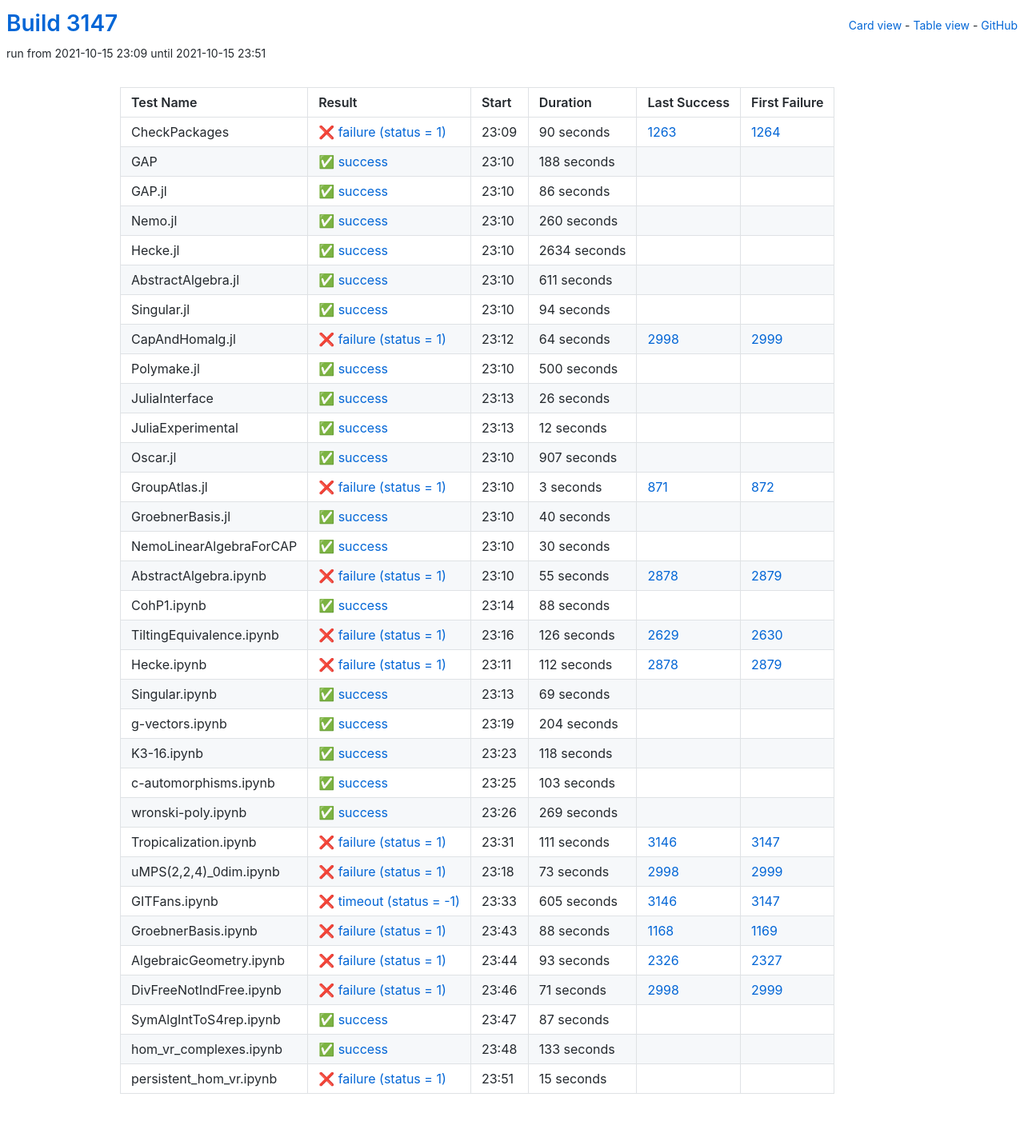
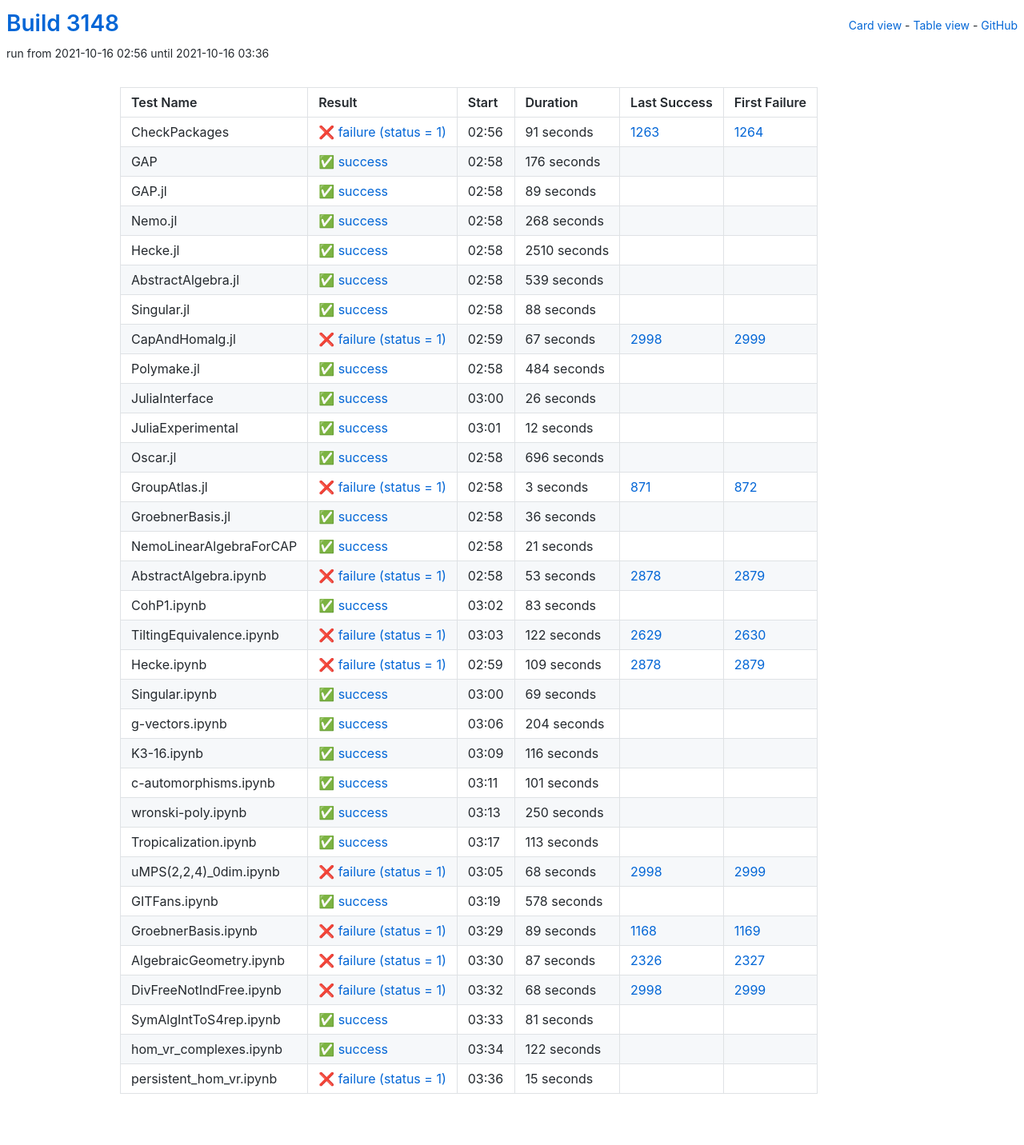
Before and after one commit to oscar-system/oscar-ci-status-stable, a Jekyll site: the page built from table.html, in a window 1280 px wide. Shown: the whole page at 80% size. Built offline with Jekyll 4.4.1, drawn with Linux system fonts in a browser that asks for light colours.

Commit message:
Build #3148

```diff
--- a/_data/ci.yml
+++ b/_data/ci.yml
@@ -1,6 +1,6 @@
 ---
-build: 3147
-build_url: https://oscarci.mathematik.uni-kl.de/job/oscar-stable/3147/
+build: 3148
+build_url: https://oscarci.mathematik.uni-kl.de/job/oscar-stable/3148/
 job: oscar-stable
 organization: oscar-system
 repo: oscar-ci-status-stable
@@ -8,116 +8,116 @@ repourl: https://github.com/oscar-system/oscar-ci-status-stable
 tests:
 - name: CheckPackages
   id: checkpackages
-  log: https://oscarci.mathematik.uni-kl.de/job/oscar-stable/3147/artifact/logs/build-3147/CheckPackages.log
-  start: 2021-10-15 23:09
+  log: https://oscarci.mathematik.uni-kl.de/job/oscar-stable/3148/artifact/logs/build-3148/CheckPackages.log
+  start: 2021-10-16 02:56
   success: false
   exitcode: 1
   status: failure
-  duration: 90
+  duration: 91
   last_success: 1263
   last_success_url: https://oscarci.mathematik.uni-kl.de/job/oscar-stable/1263/
   first_failure: 1264
   first_failure_url: https://oscarci.mathematik.uni-kl.de/job/oscar-stable/1264/
 - name: GAP
   id: gap
-  log: https://oscarci.mathematik.uni-kl.de/job/oscar-stable/3147/artifact/logs/build-3147/GAP.log
-  start: 2021-10-15 23:10
+  log: https://oscarci.mathematik.uni-kl.de/job/oscar-stable/3148/artifact/logs/build-3148/GAP.log
+  start: 2021-10-16 02:58
   success: true
   exitcode: 0
   status: success
-  duration: 188
+  duration: 176
   last_success: false
   last_success_url:
   first_failure: false
   first_failure_url:
 - name: GAP.jl
   id: gap-jl
-  log: https://oscarci.mathematik.uni-kl.de/job/oscar-stable/3147/artifact/logs/build-3147/GAP.jl.log
-  start: 2021-10-15 23:10
+  log: https://oscarci.mathematik.uni-kl.de/job/oscar-stable/3148/artifact/logs/build-3148/GAP.jl.log
+  start: 2021-10-16 02:58
   success: true
   exitcode: 0
   status: success
-  duration: 86
+  duration: 89
   last_success: false
   last_success_url:
   first_failure: false
   first_failure_url:
 - name: Nemo.jl
   id: nemo-jl
-  log: https://oscarci.mathematik.uni-kl.de/job/oscar-stable/3147/artifact/logs/build-3147/Nemo.jl.log
-  start: 2021-10-15 23:10
+  log: https://oscarci.mathematik.uni-kl.de/job/oscar-stable/3148/artifact/logs/build-3148/Nemo.jl.log
+  start: 2021-10-16 02:58
   success: true
   exitcode: 0
   status: success
-  duration: 260
+  duration: 268
   last_success: false
   last_success_url:
   first_failure: false
   first_failure_url:
 - name: Hecke.jl
   id: hecke-jl
-  log: https://oscarci.mathematik.uni-kl.de/job/oscar-stable/3147/artifact/logs/build-3147/Hecke.jl.log
-  start: 2021-10-15 23:10
+  log: https://oscarci.mathematik.uni-kl.de/job/oscar-stable/3148/artifact/logs/build-3148/Hecke.jl.log
+  start: 2021-10-16 02:58
   success: true
   exitcode: 0
   status: success
-  duration: 2634
+  duration: 2510
   last_success: false
   last_success_url:
   first_failure: false
   first_failure_url:
 - name: AbstractAlgebra.jl
   id: abstractalgebra-jl
-  log: https://oscarci.mathematik.uni-kl.de/job/oscar-stable/3147/artifact/logs/build-3147/AbstractAlgebra.jl.log
-  start: 2021-10-15 23:10
+  log: https://oscarci.mathematik.uni-kl.de/job/oscar-stable/3148/artifact/logs/build-3148/AbstractAlgebra.jl.log
+  start: 2021-10-16 02:58
   success: true
   exitcode: 0
   status: success
-  duration: 611
+  duration: 539
   last_success: false
   last_success_url:
   first_failure: false
   first_failure_url:
 - name: Singular.jl
   id: singular-jl
-  log: https://oscarci.mathematik.uni-kl.de/job/oscar-stable/3147/artifact/logs/build-3147/Singular.jl.log
-  start: 2021-10-15 23:10
+  log: https://oscarci.mathematik.uni-kl.de/job/oscar-stable/3148/artifact/logs/build-3148/Singular.jl.log
+  start: 2021-10-16 02:58
   success: true
   exitcode: 0
   status: success
-  duration: 94
+  duration: 88
   last_success: false
   last_success_url:
   first_failure: false
   first_failure_url:
 - name: CapAndHomalg.jl
   id: capandhomalg-jl
-  log: https://oscarci.mathematik.uni-kl.de/job/oscar-stable/3147/artifact/logs/build-3147/CapAndHomalg.jl.log
-  start: 2021-10-15 23:12
+  log: https://oscarci.mathematik.uni-kl.de/job/oscar-stable/3148/artifact/logs/build-3148/CapAndHomalg.jl.log
+  start: 2021-10-16 02:59
   success: false
   exitcode: 1
   status: failure
-  duration: 64
+  duration: 67
   last_success: 2998
   last_success_url: https://oscarci.mathematik.uni-kl.de/job/oscar-stable/2998/
   first_failure: 2999
   first_failure_url: https://oscarci.mathematik.uni-kl.de/job/oscar-stable/2999/
 - name: Polymake.jl
   id: polymake-jl
-  log: https://oscarci.mathematik.uni-kl.de/job/oscar-stable/3147/artifact/logs/build-3147/Polymake.jl.log
-  start: 2021-10-15 23:10
+  log: https://oscarci.mathematik.uni-kl.de/job/oscar-stable/3148/artifact/logs/build-3148/Polymake.jl.log
+  start: 2021-10-16 02:58
   success: true
   exitcode: 0
   status: success
-  duration: 500
+  duration: 484
   last_success: false
   last_success_url:
   first_failure: false
   first_failure_url:
 - name: JuliaInterface
   id: juliainterface
-  log: https://oscarci.mathematik.uni-kl.de/job/oscar-stable/3147/artifact/logs/build-3147/JuliaInterface.log
-  start: 2021-10-15 23:13
+  log: https://oscarci.mathematik.uni-kl.de/job/oscar-stable/3148/artifact/logs/build-3148/JuliaInterface.log
+  start: 2021-10-16 03:00
   success: true
   exitcode: 0
   status: success
@@ -128,8 +128,8 @@ tests:
   first_failure_url:
 - name: JuliaExperimental
   id: juliaexperimental
-  log: https://oscarci.mathematik.uni-kl.de/job/oscar-stable/3147/artifact/logs/build-3147/JuliaExperimental.log
-  start: 2021-10-15 23:13
+  log: https://oscarci.mathematik.uni-kl.de/job/oscar-stable/3148/artifact/logs/build-3148/JuliaExperimental.log
+  start: 2021-10-16 03:01
   success: true
   exitcode: 0
   status: success
@@ -140,20 +140,20 @@ tests:
   first_failure_url:
 - name: Oscar.jl
   id: oscar-jl
-  log: https://oscarci.mathematik.uni-kl.de/job/oscar-stable/3147/artifact/logs/build-3147/Oscar.jl.log
-  start: 2021-10-15 23:10
+  log: https://oscarci.mathematik.uni-kl.de/job/oscar-stable/3148/artifact/logs/build-3148/Oscar.jl.log
+  start: 2021-10-16 02:58
   success: true
   exitcode: 0
   status: success
-  duration: 907
+  duration: 696
   last_success: false
   last_success_url:
   first_failure: false
   first_failure_url:
 - name: GroupAtlas.jl
   id: groupatlas-jl
-  log: https://oscarci.mathematik.uni-kl.de/job/oscar-stable/3147/artifact/logs/build-3147/GroupAtlas.jl.log
-  start: 2021-10-15 23:10
+  log: https://oscarci.mathematik.uni-kl.de/job/oscar-stable/3148/artifact/logs/build-3148/GroupAtlas.jl.log
+  start: 2021-10-16 02:58
   success: false
   exitcode: 1
   status: failure
@@ -164,80 +164,80 @@ tests:
   first_failure_url: https://oscarci.mathematik.uni-kl.de/job/oscar-stable/872/
 - name: GroebnerBasis.jl
   id: groebnerbasis-jl
-  log: https://oscarci.mathematik.uni-kl.de/job/oscar-stable/3147/artifact/logs/build-3147/GroebnerBasis.jl.log
-  start: 2021-10-15 23:10
+  log: https://oscarci.mathematik.uni-kl.de/job/oscar-stable/3148/artifact/logs/build-3148/GroebnerBasis.jl.log
+  start: 2021-10-16 02:58
   success: true
   exitcode: 0
   status: success
-  duration: 40
+  duration: 36
   last_success: false
   last_success_url:
   first_failure: false
   first_failure_url:
 - name: NemoLinearAlgebraForCAP
   id: nemolinearalgebraforcap
-  log: https://oscarci.mathematik.uni-kl.de/job/oscar-stable/3147/artifact/logs/build-3147/NemoLinearAlgebraForCAP.log
-  start: 2021-10-15 23:10
+  log: https://oscarci.mathematik.uni-kl.de/job/oscar-stable/3148/artifact/logs/build-3148/NemoLinearAlgebraForCAP.log
+  start: 2021-10-16 02:58
   success: true
   exitcode: 0
   status: success
-  duration: 30
+  duration: 21
   last_success: false
   last_success_url:
   first_failure: false
   first_failure_url:
 - name: AbstractAlgebra.ipynb
   id: abstractalgebra-ipynb
-  log: https://oscarci.mathematik.uni-kl.de/job/oscar-stable/3147/artifact/logs/build-3147/AbstractAlgebra.ipynb.log
-  start: 2021-10-15 23:10
+  log: https://oscarci.mathematik.uni-kl.de/job/oscar-stable/3148/artifact/logs/build-3148/AbstractAlgebra.ipynb.log
+  start: 2021-10-16 02:58
   success: false
   exitcode: 1
   status: failure
-  duration: 55
+  duration: 53
   last_success: 2878
   last_success_url: https://oscarci.mathematik.uni-kl.de/job/oscar-stable/2878/
   first_failure: 2879
   first_failure_url: https://oscarci.mathematik.uni-kl.de/job/oscar-stable/2879/
 - name: CohP1.ipynb
   id: cohp1-ipynb
-  log: https://oscarci.mathematik.uni-kl.de/job/oscar-stable/3147/artifact/logs/build-3147/CohP1.ipynb.log
-  start: 2021-10-15 23:14
+  log: https://oscarci.mathematik.uni-kl.de/job/oscar-stable/3148/artifact/logs/build-3148/CohP1.ipynb.log
+  start: 2021-10-16 03:02
   success: true
   exitcode: 0
   status: success
-  duration: 88
+  duration: 83
   last_success: false
   last_success_url:
   first_failure: false
   first_failure_url:
 - name: TiltingEquivalence.ipynb
   id: tiltingequivalence-ipynb
-  log: https://oscarci.mathematik.uni-kl.de/job/oscar-stable/3147/artifact/logs/build-3147/TiltingEquivalence.ipynb.log
-  start: 2021-10-15 23:16
+  log: https://oscarci.mathematik.uni-kl.de/job/oscar-stable/3148/artifact/logs/build-3148/TiltingEquivalence.ipynb.log
+  start: 2021-10-16 03:03
   success: false
   exitcode: 1
   status: failure
-  duration: 126
+  duration: 122
   last_success: 2629
   last_success_url: https://oscarci.mathematik.uni-kl.de/job/oscar-stable/2629/
   first_failure: 2630
   first_failure_url: https://oscarci.mathematik.uni-kl.de/job/oscar-stable/2630/
 - name: Hecke.ipynb
   id: hecke-ipynb
-  log: https://oscarci.mathematik.uni-kl.de/job/oscar-stable/3147/artifact/logs/build-3147/Hecke.ipynb.log
-  start: 2021-10-15 23:11
+  log: https://oscarci.mathematik.uni-kl.de/job/oscar-stable/3148/artifact/logs/build-3148/Hecke.ipynb.log
+  start: 2021-10-16 02:59
   success: false
   exitcode: 1
   status: failure
-  duration: 112
+  duration: 109
   last_success: 2878
   last_success_url: https://oscarci.mathematik.uni-kl.de/job/oscar-stable/2878/
   first_failure: 2879
   first_failure_url: https://oscarci.mathematik.uni-kl.de/job/oscar-stable/2879/
 - name: Singular.ipynb
   id: singular-ipynb
-  log: https://oscarci.mathematik.uni-kl.de/job/oscar-stable/3147/artifact/logs/build-3147/Singular.ipynb.log
-  start: 2021-10-15 23:13
+  log: https://oscarci.mathematik.uni-kl.de/job/oscar-stable/3148/artifact/logs/build-3148/Singular.ipynb.log
+  start: 2021-10-16 03:00
   success: true
   exitcode: 0
   status: success
@@ -248,8 +248,8 @@ tests:
   first_failure_url:
 - name: g-vectors.ipynb
   id: g-vectors-ipynb
-  log: https://oscarci.mathematik.uni-kl.de/job/oscar-stable/3147/artifact/logs/build-3147/g-vectors.ipynb.log
-  start: 2021-10-15 23:19
+  log: https://oscarci.mathematik.uni-kl.de/job/oscar-stable/3148/artifact/logs/build-3148/g-vectors.ipynb.log
+  start: 2021-10-16 03:06
   success: true
   exitcode: 0
   status: success
@@ -260,140 +260,140 @@ tests:
   first_failure_url:
 - name: K3-16.ipynb
   id: k3-16-ipynb
-  log: https://oscarci.mathematik.uni-kl.de/job/oscar-stable/3147/artifact/logs/build-3147/K3-16.ipynb.log
-  start: 2021-10-15 23:23
+  log: https://oscarci.mathematik.uni-kl.de/job/oscar-stable/3148/artifact/logs/build-3148/K3-16.ipynb.log
+  start: 2021-10-16 03:09
   success: true
   exitcode: 0
   status: success
-  duration: 118
+  duration: 116
   last_success: false
   last_success_url:
   first_failure: false
   first_failure_url:
 - name: c-automorphisms.ipynb
   id: c-automorphisms-ipynb
-  log: https://oscarci.mathematik.uni-kl.de/job/oscar-stable/3147/artifact/logs/build-3147/c-automorphisms.ipynb.log
-  start: 2021-10-15 23:25
+  log: https://oscarci.mathematik.uni-kl.de/job/oscar-stable/3148/artifact/logs/build-3148/c-automorphisms.ipynb.log
+  start: 2021-10-16 03:11
   success: true
   exitcode: 0
   status: success
-  duration: 103
+  duration: 101
   last_success: false
   last_success_url:
   first_failure: false
   first_failure_url:
 - name: wronski-poly.ipynb
   id: wronski-poly-ipynb
-  log: https://oscarci.mathematik.uni-kl.de/job/oscar-stable/3147/artifact/logs/build-3147/wronski-poly.ipynb.log
-  start: 2021-10-15 23:26
+  log: https://oscarci.mathematik.uni-kl.de/job/oscar-stable/3148/artifact/logs/build-3148/wronski-poly.ipynb.log
+  start: 2021-10-16 03:13
   success: true
   exitcode: 0
   status: success
-  duration: 269
+  duration: 250
   last_success: false
   last_success_url:
   first_failure: false
   first_failure_url:
 - name: Tropicalization.ipynb
   id: tropicalization-ipynb
-  log: https://oscarci.mathematik.uni-kl.de/job/oscar-stable/3147/artifact/logs/build-3147/Tropicalization.ipynb.log
-  start: 2021-10-15 23:31
+  log: https://oscarci.mathematik.uni-kl.de/job/oscar-stable/3148/artifact/logs/build-3148/Tropicalization.ipynb.log
+  start: 2021-10-16 03:17
+  success: true
+  exitcode: 0
+  status: success
+  duration: 113
+  last_success: false
+  last_success_url:
+  first_failure: false
+  first_failure_url:
+- name: uMPS(2,2,4)_0dim.ipynb
+  id: umps-2-2-4-0dim-ipynb
+  log: https://oscarci.mathematik.uni-kl.de/job/oscar-stable/3148/artifact/logs/build-3148/uMPS-2-2-4-_0dim.ipynb.log
+  start: 2021-10-16 03:05
   success: false
   exitcode: 1
   status: failure
-  duration: 111
-  last_success: 3146
-  last_success_url: https://oscarci.mathematik.uni-kl.de/job/oscar-stable/3146/
-  first_failure: 3147
-  first_failure_url: https://oscarci.mathematik.uni-kl.de/job/oscar-stable/3147/
-- name: uMPS(2,2,4)_0dim.ipynb
-  id: umps-2-2-4-0dim-ipynb
-  log: https://oscarci.mathematik.uni-kl.de/job/oscar-stable/3147/artifact/logs/build-3147/uMPS-2-2-4-_0dim.ipynb.log
-  start: 2021-10-15 23:18
-  success: false
-  exitcode: 1
-  status: failure
-  duration: 73
+  duration: 68
   last_success: 2998
   last_success_url: https://oscarci.mathematik.uni-kl.de/job/oscar-stable/2998/
   first_failure: 2999
   first_failure_url: https://oscarci.mathematik.uni-kl.de/job/oscar-stable/2999/
 - name: GITFans.ipynb
   id: gitfans-ipynb
-  log: https://oscarci.mathematik.uni-kl.de/job/oscar-stable/3147/artifact/logs/build-3147/GITFans.ipynb.log
-  start: 2021-10-15 23:33
-  success: false
-  exitcode: -1
-  status: timeout
-  duration: 605
-  last_success: 3146
-  last_success_url: https://oscarci.mathematik.uni-kl.de/job/oscar-stable/3146/
-  first_failure: 3147
-  first_failure_url: https://oscarci.mathematik.uni-kl.de/job/oscar-stable/3147/
+  log: https://oscarci.mathematik.uni-kl.de/job/oscar-stable/3148/artifact/logs/build-3148/GITFans.ipynb.log
+  start: 2021-10-16 03:19
+  success: true
+  exitcode: 0
+  status: success
+  duration: 578
+  last_success: false
+  last_success_url:
+  first_failure: false
+  first_failure_url:
 - name: GroebnerBasis.ipynb
   id: groebnerbasis-ipynb
-  log: https://oscarci.mathematik.uni-kl.de/job/oscar-stable/3147/artifact/logs/build-3147/GroebnerBasis.ipynb.log
-  start: 2021-10-15 23:43
+  log: https://oscarci.mathematik.uni-kl.de/job/oscar-stable/3148/artifact/logs/build-3148/GroebnerBasis.ipynb.log
+  start: 2021-10-16 03:29
   success: false
   exitcode: 1
   status: failure
-  duration: 88
+  duration: 89
   last_success: 1168
   last_success_url: https://oscarci.mathematik.uni-kl.de/job/oscar-stable/1168/
   first_failure: 1169
   first_failure_url: https://oscarci.mathematik.uni-kl.de/job/oscar-stable/1169/
 - name: AlgebraicGeometry.ipynb
   id: algebraicgeometry-ipynb
-  log: https://oscarci.mathematik.uni-kl.de/job/oscar-stable/3147/artifact/logs/build-3147/AlgebraicGeometry.ipynb.log
-  start: 2021-10-15 23:44
+  log: https://oscarci.mathematik.uni-kl.de/job/oscar-stable/3148/artifact/logs/build-3148/AlgebraicGeometry.ipynb.log
+  start: 2021-10-16 03:30
   success: false
   exitcode: 1
   status: failure
-  duration: 93
+  duration: 87
   last_success: 2326
   last_success_url: https://oscarci.mathematik.uni-kl.de/job/oscar-stable/2326/
   first_failure: 2327
   first_failure_url: https://oscarci.mathematik.uni-kl.de/job/oscar-stable/2327/
 - name: DivFreeNotIndFree.ipynb
   id: divfreenotindfree-ipynb
-  log: https://oscarci.mathematik.uni-kl.de/job/oscar-stable/3147/artifact/logs/build-3147/DivFreeNotIndFree.ipynb.log
-  start: 2021-10-15 23:46
+  log: https://oscarci.mathematik.uni-kl.de/job/oscar-stable/3148/artifact/logs/build-3148/DivFreeNotIndFree.ipynb.log
+  start: 2021-10-16 03:32
   success: false
   exitcode: 1
   status: failure
-  duration: 71
+  duration: 68
   last_success: 2998
   last_success_url: https://oscarci.mathematik.uni-kl.de/job/oscar-stable/2998/
   first_failure: 2999
   first_failure_url: https://oscarci.mathematik.uni-kl.de/job/oscar-stable/2999/
 - name: SymAlgIntToS4rep.ipynb
   id: symalginttos4rep-ipynb
-  log: https://oscarci.mathematik.uni-kl.de/job/oscar-stable/3147/artifact/logs/build-3147/SymAlgIntToS4rep.ipynb.log
-  start: 2021-10-15 23:47
+  log: https://oscarci.mathematik.uni-kl.de/job/oscar-stable/3148/artifact/logs/build-3148/SymAlgIntToS4rep.ipynb.log
+  start: 2021-10-16 03:33
   success: true
   exitcode: 0
   status: success
-  duration: 87
+  duration: 81
   last_success: false
   last_success_url:
   first_failure: false
   first_failure_url:
 - name: hom_vr_complexes.ipynb
   id: hom-vr-complexes-ipynb
-  log: https://oscarci.mathematik.uni-kl.de/job/oscar-stable/3147/artifact/logs/build-3147/hom_vr_complexes.ipynb.log
-  start: 2021-10-15 23:48
+  log: https://oscarci.mathematik.uni-kl.de/job/oscar-stable/3148/artifact/logs/build-3148/hom_vr_complexes.ipynb.log
+  start: 2021-10-16 03:34
   success: true
   exitcode: 0
   status: success
-  duration: 133
+  duration: 122
   last_success: false
   last_success_url:
   first_failure: false
   first_failure_url:
 - name: persistent_hom_vr.ipynb
   id: persistent-hom-vr-ipynb
-  log: https://oscarci.mathematik.uni-kl.de/job/oscar-stable/3147/artifact/logs/build-3147/persistent_hom_vr.ipynb.log
-  start: 2021-10-15 23:51
+  log: https://oscarci.mathematik.uni-kl.de/job/oscar-stable/3148/artifact/logs/build-3148/persistent_hom_vr.ipynb.log
+  start: 2021-10-16 03:36
   success: false
   exitcode: 1
   status: failure
```
Also changed, not shown: README.md.
